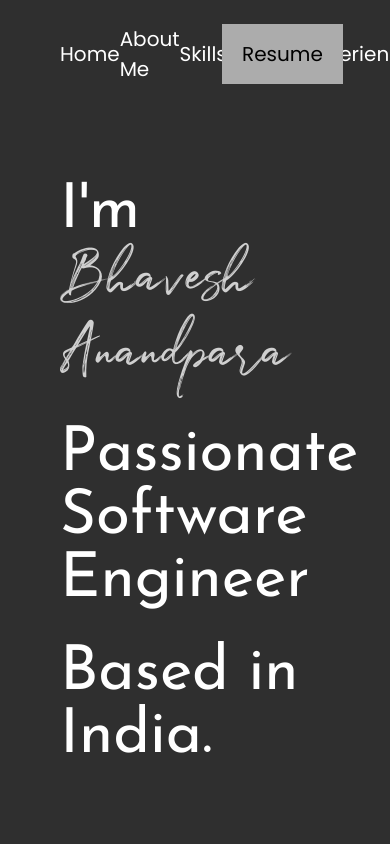
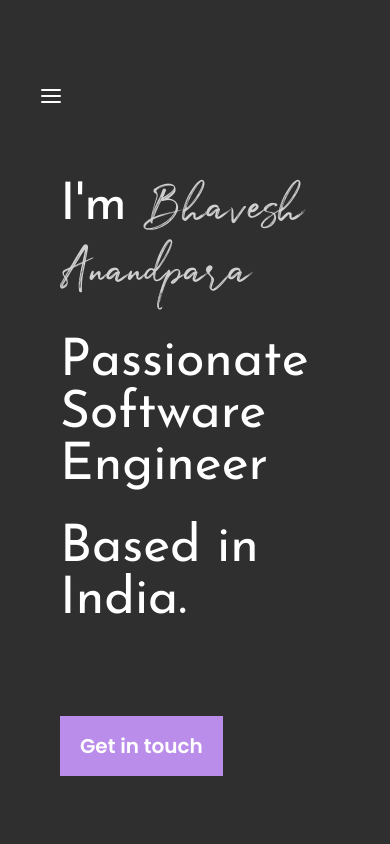
Before and after one commit to BhaveshAnandpara/portfolio, a React (Create React App) app: page / in a window 390 px wide. Shown: the top 844 px of the page. Built offline with nearby package versions, Linux system fonts and the light colour scheme.

Commit message:
responsive for tabs

```diff
--- a/src/App.css
+++ b/src/App.css
@@ -16,6 +16,15 @@ body {
   font-family: 'Poppins', sans-serif;
 
 }
+
+#menu-icon, #close-icon{
+  display: none;
+  position: absolute;
+  z-index: 10;
+  top: 10%;
+}
+
+
 
 .nav-text {
   text-decoration: none;
@@ -125,6 +134,16 @@ body {
 
   margin-top: 60px;
 
+}
+
+header{
+  display : flex;
+  justify-content : space-between;
+  align-items : center;
+  padding : 24px 60px;
+  position : fixed;
+  width : calc( 100% - 120px );
+  background-color : #2F2F2F;
 }
 
 .socials {
@@ -304,3 +323,69 @@ body {
   color: rgba(255, 255, 255 , 0.6);
   font-family: 'Josefin Sans', sans-serif;
 }
+
+
+@media only screen and (max-width: 768px) {
+
+  #menu-icon{
+    display: block;
+    left: 10%;
+  }
+
+  #close-icon{
+    display: block;
+    right: 10%;
+  }
+
+  header{
+    height: calc(100vh - 48px);
+    width : calc(100vw - 120px);
+    overflow-y: hidden;
+    display: flex;
+    flex-direction: column;
+    align-items: flex-start;
+    translate: -100%;
+    transition: all 0.8s linear;
+
+  }
+
+  #navbar{
+
+    display: flex;
+    flex-direction: column;
+    justify-content: space-evenly;
+    height: 70%;
+    width: 90% !important;
+    margin-top: 120px;
+  }
+
+  .nav-text{
+    width: 100%;
+  }
+
+  header > .actionBtn{
+
+    margin-top: 60px;
+
+  }
+
+  .hero-section>div>p {
+
+    font-size: smaller;
+
+  }
+
+}
+
+
+@media only screen and (max-width: 600px) {
+
+  .header{
+    width: auto !important;
+  }
+
+  .nav-text{
+    display: none;
+  }
+
+}
--- a/src/component/Navbar/Nav.jsx
+++ b/src/component/Navbar/Nav.jsx
@@ -1,5 +1,7 @@
 import React from 'react'
-import { Link } from "react-router-dom";
+import menu from '../../assets/menu.svg'
+import close from '../../assets/x.svg'
+import { useRef , useState } from 'react'
 
 
 const move = ( ele )=>{
@@ -20,24 +22,16 @@ const move = ( ele )=>{
       scrollHeight += document.getElementById('hero').clientHeight
     default :
       window.scrollTo( 0 , scrollHeight-130 )
+  }
 
-  }
 
 }
 
 function Nav() {
 
-  const headerStyle={
+  const [isOpen, setIsOpen] = useState(false)
+  const navRef = useRef()
 
-    display : 'flex',
-    justifyContent : 'space-between',
-    alignItems : 'center',
-    padding : '24px 60px',
-    position : 'fixed',
-    width : "calc( 100% - 120px )",
-    backgroundColor : '#2F2F2F'
-
-  }
 
   const navStyle={
     display : 'flex',
@@ -46,12 +40,40 @@ function Nav() {
     width : '60%'
   }
 
+  const toggleMenu = ()=>{
+
+    if( isOpen ){
+
+      navRef.current.style.translate = "-100%"
+
+    }else{
+
+      navRef.current.style.translate = "0%"
+
+    }
+
+    setIsOpen( !isOpen )
+
+  }
+
+  return (
+    <>
+        {
+          !isOpen &&
+          <img onClick={()=> toggleMenu( ) } src={menu} id='menu-icon' alt="menu icon" style={{ cursor : 'pointer' }} />
+
+        }
+
+    <header className='header' ref={navRef} >
+
+        {
+          isOpen &&
+          <img onClick={()=> toggleMenu( ) } src={close} id='close-icon' alt="close icon" style={{ cursor : 'pointer' }} />
+
+        }
 
 
-  return (
-    <header style={headerStyle} >
-
-        <nav id='navbar' style={navStyle} >
+        <nav id='navbar' style={navStyle}  >
 
             <a className='nav-text' onClick={ ()=>move( "Home" ) }  > Home </a>
             <a className='nav-text' onClick={ ()=>move( "About" ) }  > About Me </a>
@@ -65,6 +87,7 @@ function Nav() {
         <button className='actionBtn' onClick={()=>{ window.open('https://drive.google.com/file/d/1bjJXdv670T-a5tGwTsK8_hxdnaYtlWfp/view?usp=sharing') }} > Resume </button>
 
     </header>
+    </>
   )
 }
 
```
Also changed, not shown: src/assets/menu.svg (added), src/assets/x.svg (added).
